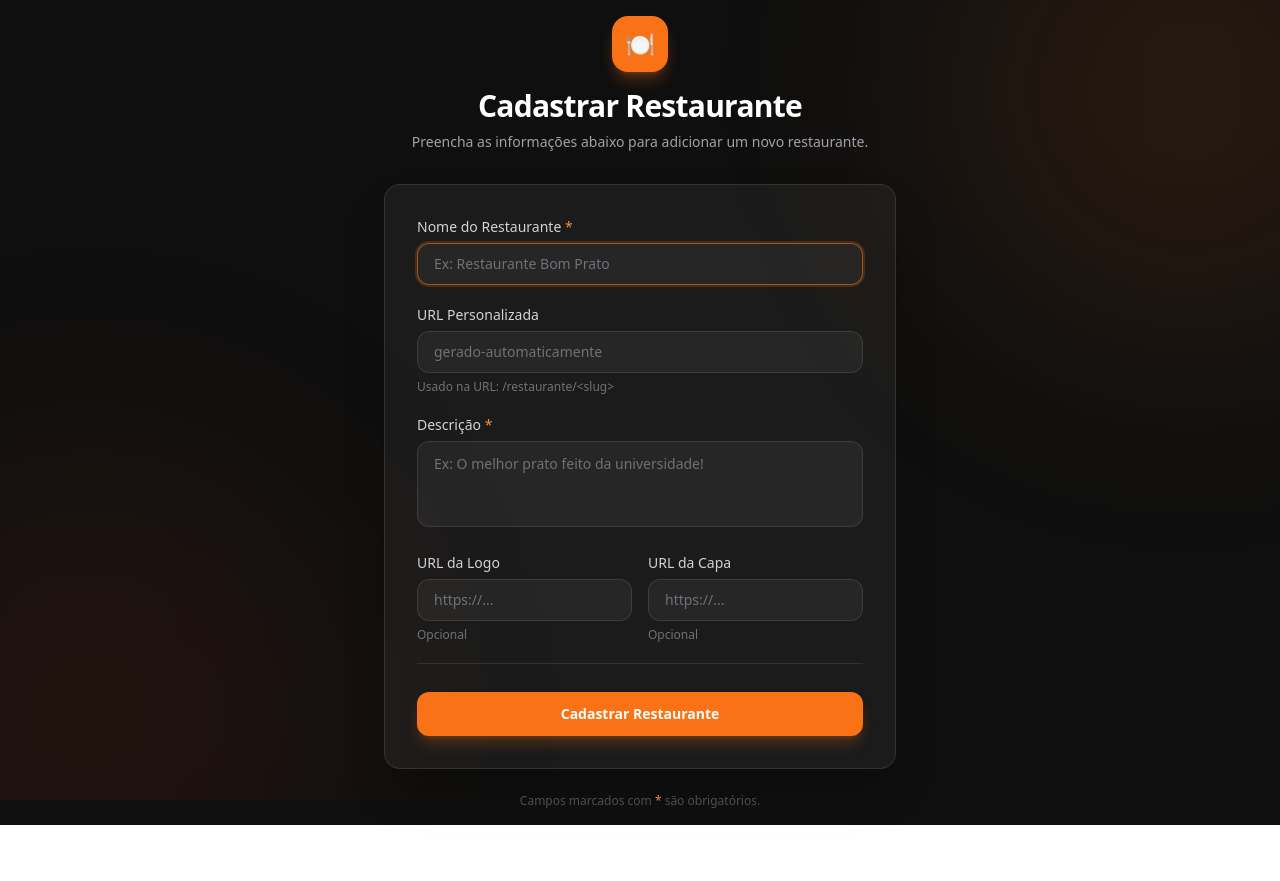
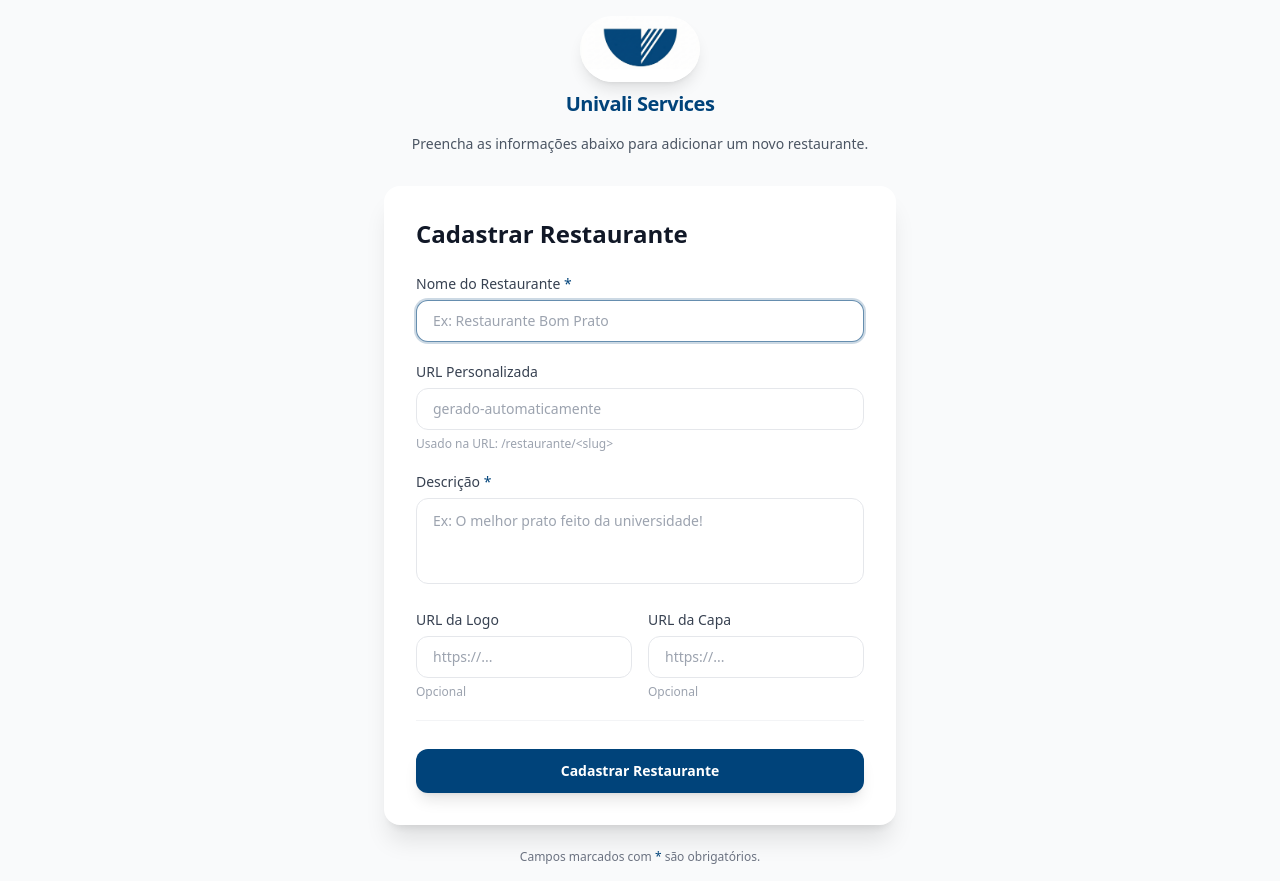
Before and after one commit to nilson216/restaurant-service-eng2, a Next.js app: page /cadastrar-restaurante in a window 1280 px wide. Before the commit the page ends 825 px from the top, so only its background shows below. Built offline with nearby package versions, Linux system fonts and the light colour scheme.

Commit message:
Cores e Estilos atualizados

```diff
--- a/src/app/cadastrar-restaurante/page.tsx
+++ b/src/app/cadastrar-restaurante/page.tsx
@@ -1,5 +1,6 @@
 "use client";
 
+import Image from "next/image";
 import { forwardRef, useActionState, useEffect, useRef } from "react";
 
 import { createRestaurant } from "./actions";
@@ -28,29 +29,29 @@ export default function CreateRestaurantPage() {
   }, []);
 
   return (
-    <div className="min-h-screen bg-[#0f0f0f] flex items-center justify-center p-4 font-sans">
-      <div
-        className="pointer-events-none fixed inset-0 overflow-hidden"
-        aria-hidden
-      >
-        <div className="absolute -top-40 -right-40 h-[500px] w-[500px] rounded-full bg-orange-500/10 blur-[120px]" />
-        <div className="absolute -bottom-40 -left-40 h-[500px] w-[500px] rounded-full bg-orange-700/10 blur-[120px]" />
-      </div>
-
+    <div className="flex min-h-screen flex-col items-center justify-center bg-gray-50 p-4 font-sans">
       <div className="relative w-full max-w-lg animate-fade-in">
-        <div className="mb-8 text-center">
-          <div className="mb-4 inline-flex h-14 w-14 items-center justify-center rounded-2xl bg-orange-500 text-2xl shadow-lg shadow-orange-500/30">
-            🍽️
-          </div>
-          <h1 className="text-3xl font-bold tracking-tight text-white">
-            Cadastrar Restaurante
+        {/* LOGO */}
+        <div className="mb-8 flex flex-col items-center gap-2 text-center">
+          <Image
+            src="/logo.png"
+            alt="MEC Donalds"
+            width={120}
+            height={120}
+            className="rounded-full shadow-lg"
+          />
+          <h1 className="text-xl font-bold tracking-tight text-[#00437A]">
+            Univali Services
           </h1>
-          <p className="mt-2 text-sm text-zinc-400">
+          <p className="mt-2 text-sm text-gray-600">
             Preencha as informações abaixo para adicionar um novo restaurante.
           </p>
         </div>
 
-        <div className="rounded-2xl border border-white/10 bg-white/5 p-8 shadow-2xl backdrop-blur-md">
+        <div className="rounded-2xl border-none bg-white p-8 shadow-xl">
+          <h2 className="mb-6 text-2xl font-bold text-gray-900">
+            Cadastrar Restaurante
+          </h2>
           <form action={formAction} className="space-y-5">
             <Field
               id="name"
@@ -74,9 +75,9 @@ export default function CreateRestaurantPage() {
             <div className="space-y-1.5">
               <label
                 htmlFor="description"
-                className="block text-sm font-medium text-zinc-300"
+                className="block text-sm font-medium text-gray-700"
               >
-                Descrição <span className="text-orange-400">*</span>
+                Descrição <span className="text-[#00437A]">*</span>
               </label>
               <textarea
                 id="description"
@@ -84,7 +85,7 @@ export default function CreateRestaurantPage() {
                 rows={3}
                 placeholder="Ex: O melhor prato feito da universidade!"
                 required
-                className="w-full resize-none rounded-xl border border-white/10 bg-white/5 px-4 py-3 text-sm text-white placeholder-zinc-500 outline-none transition focus:border-orange-500/60 focus:ring-2 focus:ring-orange-500/20"
+                className="w-full resize-none rounded-xl border border-gray-200 bg-white px-4 py-3 text-sm text-gray-900 placeholder-gray-400 outline-none transition focus:border-[#00437A]/60 focus:ring-2 focus:ring-[#00437A]/20"
               />
             </div>
 
@@ -103,12 +104,12 @@ export default function CreateRestaurantPage() {
               />
             </div>
 
-            <div className="border-t border-white/10 pt-2" />
+            <div className="border-t border-gray-100 pt-2" />
 
             <button
               type="submit"
               disabled={pending}
-              className="relative w-full overflow-hidden rounded-xl bg-orange-500 px-6 py-3 text-sm font-semibold text-white shadow-lg shadow-orange-500/25 transition-all hover:bg-orange-400 hover:shadow-orange-500/40 disabled:cursor-not-allowed disabled:opacity-60"
+              className="relative w-full overflow-hidden rounded-xl bg-[#00437A] px-6 py-3 text-sm font-semibold text-white shadow-lg transition-all hover:bg-[#005DA4] disabled:cursor-not-allowed disabled:opacity-60"
             >
               {pending ? (
                 <span className="flex items-center justify-center gap-2">
@@ -121,8 +122,8 @@ export default function CreateRestaurantPage() {
           </form>
         </div>
 
-        <p className="mt-6 text-center text-xs text-zinc-600">
-          Campos marcados com <span className="text-orange-400">*</span> são
+        <p className="mt-6 text-center text-xs text-gray-500">
+          Campos marcados com <span className="text-[#00437A]">*</span> são
           obrigatórios.
         </p>
       </div>
@@ -154,8 +155,8 @@ const Field = forwardRef<HTMLInputElement, FieldProps>(function Field(
 ) {
   return (
     <div className="space-y-1.5">
-      <label htmlFor={id} className="block text-sm font-medium text-zinc-300">
-        {label} {required && <span className="text-orange-400">*</span>}
+      <label htmlFor={id} className="block text-sm font-medium text-gray-700">
+        {label} {required && <span className="text-[#00437A]">*</span>}
       </label>
       <input
         ref={ref}
@@ -165,9 +166,9 @@ const Field = forwardRef<HTMLInputElement, FieldProps>(function Field(
         required={required}
         onChange={onChange}
         onFocus={onFocus}
-        className="w-full rounded-xl border border-white/10 bg-white/5 px-4 py-2.5 text-sm text-white placeholder-zinc-500 outline-none transition focus:border-orange-500/60 focus:ring-2 focus:ring-orange-500/20"
+        className="w-full rounded-xl border border-gray-200 bg-white px-4 py-2.5 text-sm text-gray-900 placeholder-gray-400 outline-none transition focus:border-[#00437A]/60 focus:ring-2 focus:ring-[#00437A]/20"
       />
-      {hint && <p className="text-xs text-zinc-500">{hint}</p>}
+      {hint && <p className="text-xs text-gray-400">{hint}</p>}
     </div>
   );
 });
```
Also changed, not shown: src/app/restaurantes-cadastrados/page.tsx (+24 -30 lines).
